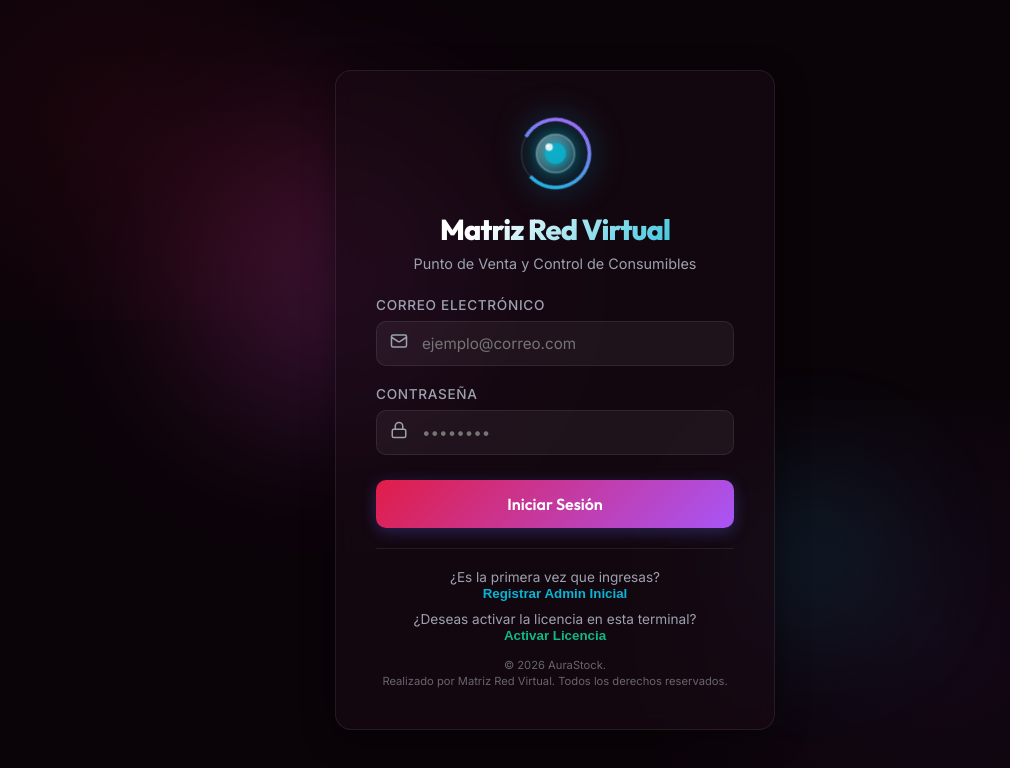
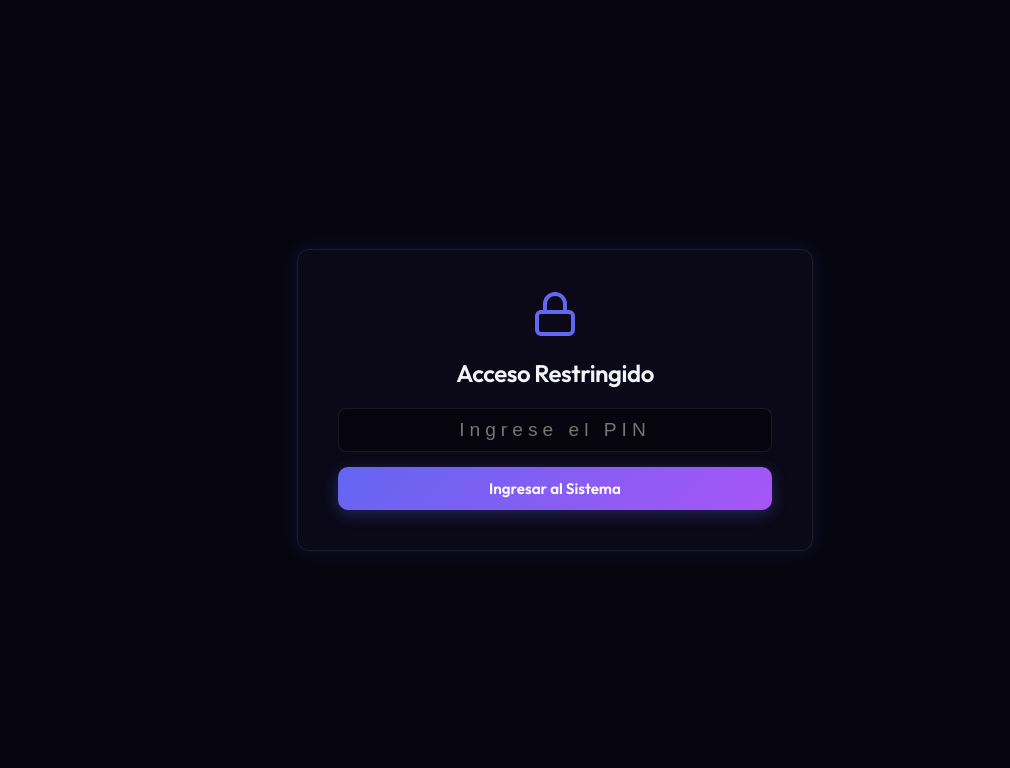
Before and after one commit to Angelrra/cedecco-pos, a React (Vite) app in the folder frontend/: page / in a window 1280 px wide. Before the commit this address led to /login. Shown: the top 768 px of the page, without its empty margins (85-1095 px from the left). Built offline with nearby package versions, Linux system fonts and the light colour scheme; no server answers.

Commit message:
Agrega PIN de seguridad en frontend

```diff
--- a/frontend/src/App.jsx
+++ b/frontend/src/App.jsx
@@ -749,6 +749,13 @@ const AppContent = () => {
 };
 
 function App() {
+  const envPin = import.meta.env.VITE_APP_PIN;
+  const [pinAuthorized, setPinAuthorized] = useState(() => {
+    return !envPin;
+  });
+  const [pinInput, setPinInput] = useState('');
+  const [pinError, setPinError] = useState(false);
+
   // Mecanismos de protección del frontend y bloqueo de inspección de código
   useEffect(() => {
     // 1. Bloquear menú contextual (clic derecho)
@@ -783,6 +790,53 @@ function App() {
     };
   }, []);
 
+  const handlePinSubmit = (e) => {
+    e.preventDefault();
+    if (pinInput === envPin) {
+      setPinAuthorized(true);
+      setPinError(false);
+    } else {
+      setPinError(true);
+      setPinInput('');
+    }
+  };
+
+  if (!pinAuthorized) {
+    return (
+      <div style={{
+        display: 'flex', justifyContent: 'center', alignItems: 'center', height: '100vh',
+        background: 'var(--bg-main)', fontFamily: 'var(--font-main)'
+      }}>
+        <div style={{
+          background: 'var(--bg-card)', padding: '40px', borderRadius: '12px',
+          boxShadow: 'var(--shadow-neon)', textAlign: 'center', border: '1px solid var(--border-light)'
+        }}>
+          <Lock size={48} style={{ color: 'var(--color-primary)', marginBottom: '20px', margin: '0 auto 20px auto', display: 'block' }} />
+          <h2 style={{ color: 'var(--color-text-main)', marginBottom: '20px' }}>Acceso Restringido</h2>
+          <form onSubmit={handlePinSubmit}>
+            <input
+              type="password"
+              placeholder="Ingrese el PIN"
+              value={pinInput}
+              onChange={(e) => setPinInput(e.target.value)}
+              style={{
+                padding: '10px 15px', borderRadius: '8px', border: '1px solid var(--border-light)',
+                background: 'var(--bg-main)', color: 'var(--color-text-main)', outline: 'none',
+                width: '100%', marginBottom: '15px', fontSize: '1.2rem', textAlign: 'center',
+                letterSpacing: '5px'
+              }}
+              autoFocus
+            />
+            {pinError && <p style={{ color: 'var(--color-danger)', fontSize: '0.85rem', marginTop: '-10px', marginBottom: '15px' }}>PIN incorrecto</p>}
+            <button type="submit" className="btn btn-primary" style={{ width: '100%', padding: '12px' }}>
+              Ingresar al Sistema
+            </button>
+          </form>
+        </div>
+      </div>
+    );
+  }
+
   return (
     <AuthProvider>
       <Router>
```
Also changed, not shown: 1 other file (tests, documents, lock files or other folders).
